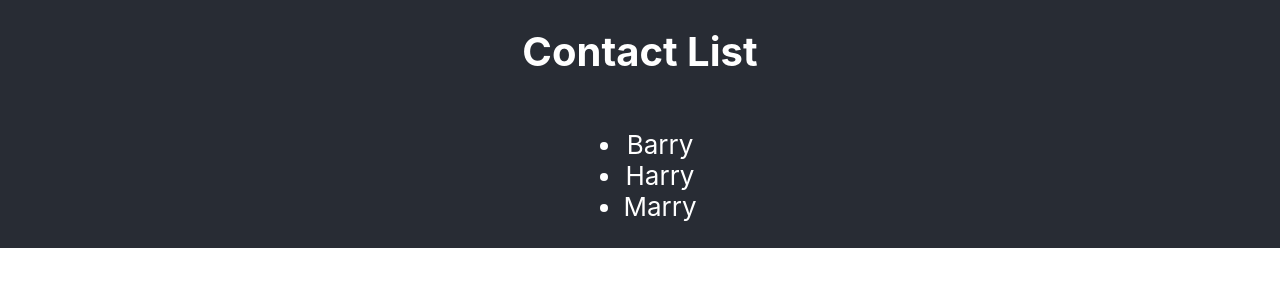
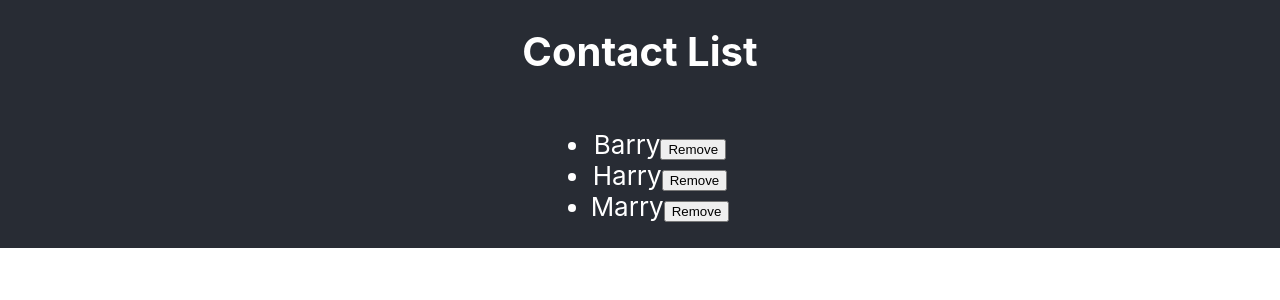
Before and after one commit to BalbinaK/contact-list, a React (Create React App) app: page / in a window 1280 px wide. Shown: the top 300 px of the page. Built offline with nearby package versions, Linux system fonts and the light colour scheme.

Commit message:
remove button added

```diff
--- a/src/components/App/App.js
+++ b/src/components/App/App.js
@@ -28,6 +28,14 @@ class App extends Component {
     ]
   }
 
+  removeContact = contactId => {
+    this.setState({
+      contacts: this.state.contacts.filter(
+        contact => contactId !== contact.id
+      )
+    })
+  }
+
   render() {
     return (
       <div className="App">
@@ -40,7 +48,7 @@ class App extends Component {
               this.state.contacts.map(
                 contact => (
                   <li key={contact.id}>
-                    {contact.name}
+                    {contact.name}<button onClick={() => this.removeContact(contact.id)}>Remove</button>
                   </li>
                 )
               )
```
